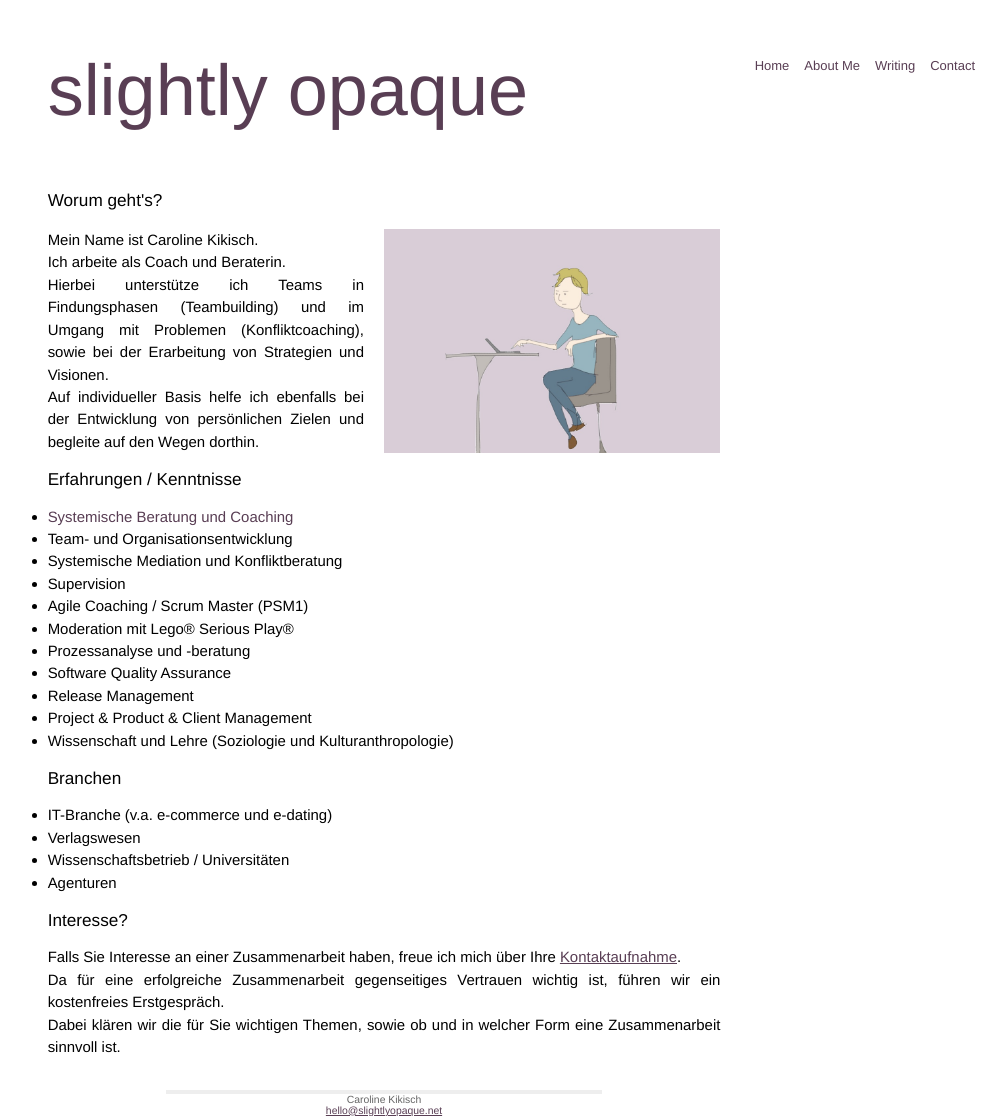
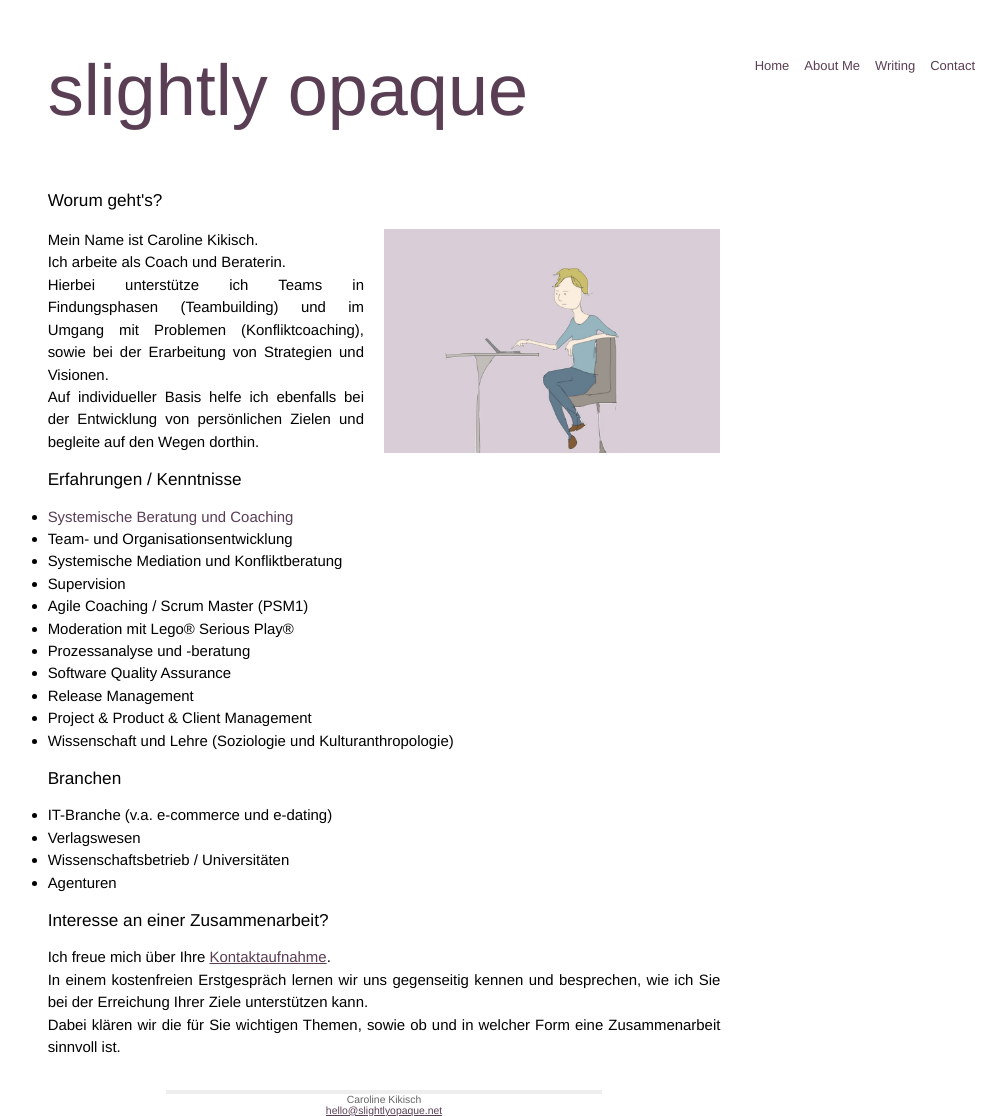
Before and after one commit to slightlyopaque/slightlyopaque_old.github.io, a Jekyll site: the page built from About.html, in a window 1280 px wide. Shown: the whole page, without its empty margins (256-1262 px from the left). Built offline with Jekyll 4.4.1, drawn with Linux system fonts in a browser that asks for light colours.

Commit message:
richtige Aboutme bla

```diff
--- a/About.html
+++ b/About.html
@@ -41,9 +41,10 @@ Auf individueller Basis helfe ich ebenfalls bei der Entwicklung von persönliche
 </ul>
 
 
-<h2>Interesse?</h2>
-<p>Falls Sie Interesse an einer Zusammenarbeit haben, freue ich mich über Ihre <a href="/Contact">Kontaktaufnahme</a>.   <br>
-Da für eine erfolgreiche Zusammenarbeit gegenseitiges Vertrauen wichtig ist, führen wir ein kostenfreies Erstgespräch. <br>
+<h2>Interesse an einer Zusammenarbeit?</h2>
+<p>Ich freue mich über Ihre <a href="/Contact">Kontaktaufnahme</a>.   <br>
+In einem kostenfreien Erstgespräch lernen wir uns gegenseitig kennen und besprechen, wie ich Sie bei der Erreichung Ihrer Ziele unterstützen kann.
+<br>
 Dabei klären wir die für Sie wichtigen Themen, sowie ob und in welcher Form eine Zusammenarbeit sinnvoll ist.
 </p>
 
```
